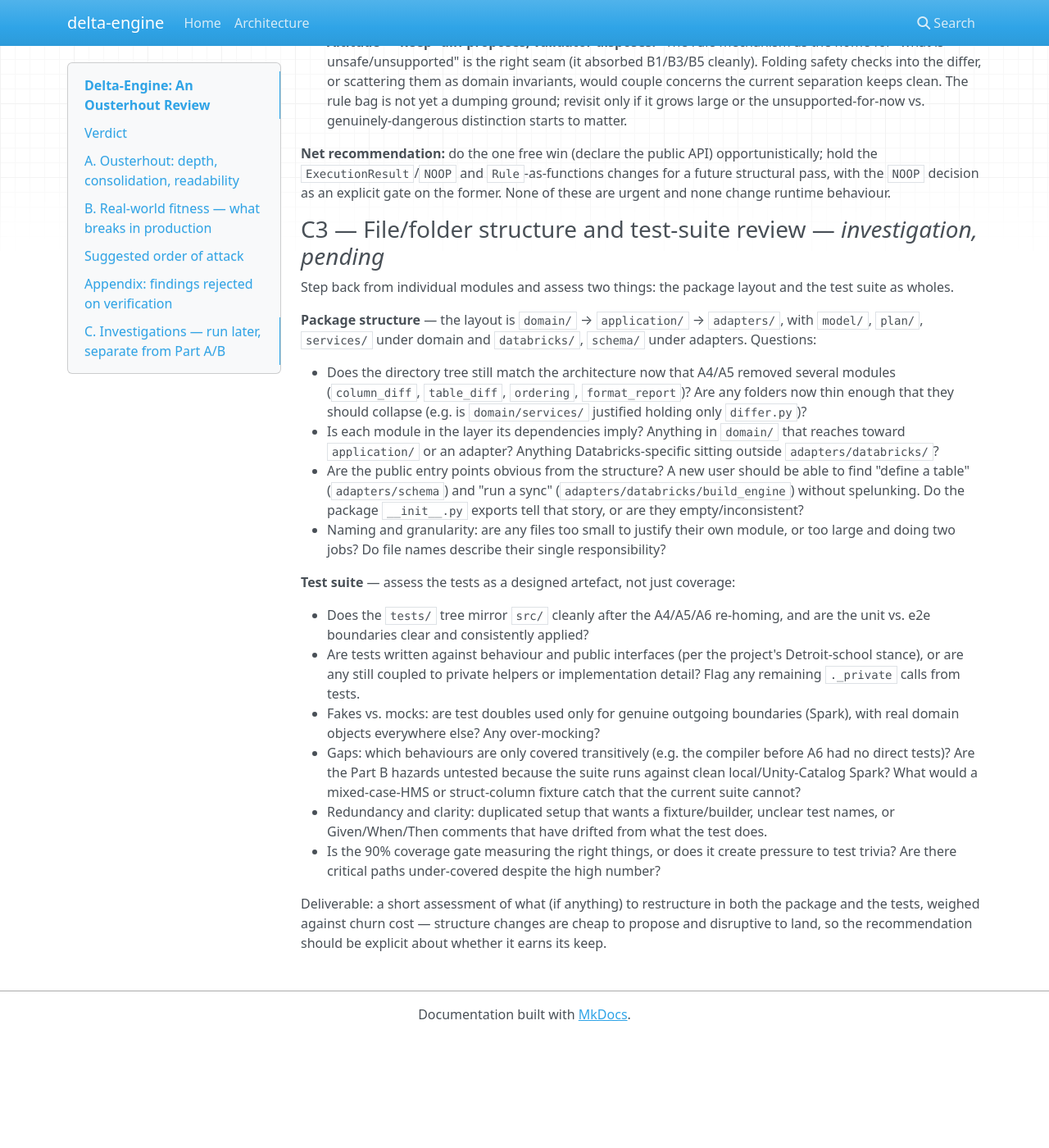
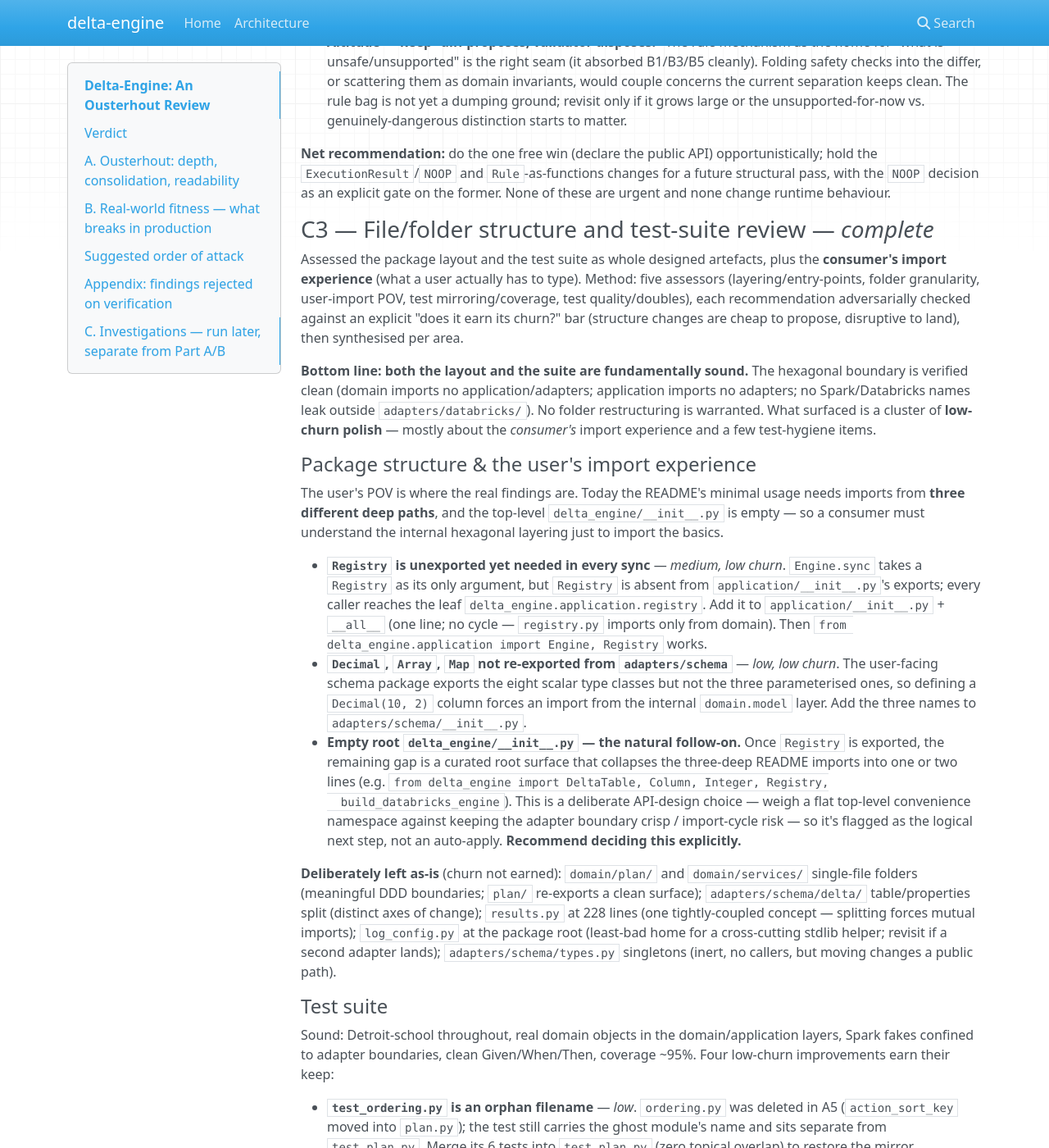
Before and after one commit to Tomoscorbin/delta-engine, an MkDocs documentation site: the page built from docs/ousterhout-review.md, in a window 1280 px wide and 1400 px high, scrolled down 10626 px. Shown: the whole window at 82% size. Built offline with MkDocs 1.6.1, drawn with Linux system fonts in a browser that asks for light colours; nearby versions of some CDN libraries; before the commit the page ends 11891 px from its top, so only the background shows below that; some of the changed text lies outside the part shown.

Commit message:
docs: record C3 structure + test-suite findings (incl. user import POV)
Assessed package layout, test suite, and the consumer's import experience. Both
layout and suite are fundamentally sound; hexagonal boundary verified clean. No
folder restructuring warranted -- findings are low-churn polish.

User-import POV (the real findings): Registry is needed for every sync but
unexported (callers reach the leaf module); Decimal/Array/Map aren't re-exported
from adapters/schema (forces a domain-layer import); the empty root __init__ is
the natural follow-on for a one-line README import -- flagged as an explicit
API-design decision, not auto-applied.

Test suite: orphan test_ordering.py filename (ordering.py deleted in A5);
log_config.py has untested public contracts (configure_logging idempotency,
SafeStreamHandler ValueError swallow); read.py SQL composition unpinned (fakes
discard the query); test_validation.py fakes frozen domain objects
(Detroit-school violation). One genuine bug: tests/adapters/schema/delta/ missing
__init__.py -> pytest prepend-mode import-collision hazard with the other
test_table.py.

Report-only; no code changed.

Co-Authored-By: Claude Opus 4.8 <noreply@anthropic.com>

```diff
--- a/docs/ousterhout-review.md
+++ b/docs/ousterhout-review.md
@@ -580,51 +580,101 @@ hold the `ExecutionResult`/`NOOP` and `Rule`-as-functions changes for a future
 structural pass, with the `NOOP` decision as an explicit gate on the former. None of
 these are urgent and none change runtime behaviour.
 
-### C3 — File/folder structure and test-suite review — *investigation, pending*
+### C3 — File/folder structure and test-suite review — *complete*
 
-Step back from individual modules and assess two things: the package layout and
-the test suite as wholes.
+Assessed the package layout and the test suite as whole designed artefacts, plus
+the **consumer's import experience** (what a user actually has to type). Method:
+five assessors (layering/entry-points, folder granularity, user-import POV, test
+mirroring/coverage, test quality/doubles), each recommendation adversarially
+checked against an explicit "does it earn its churn?" bar (structure changes are
+cheap to propose, disruptive to land), then synthesised per area.
 
-**Package structure** — the layout is `domain/` → `application/` → `adapters/`,
-with `model/`, `plan/`, `services/` under domain and `databricks/`, `schema/`
-under adapters. Questions:
+**Bottom line: both the layout and the suite are fundamentally sound.** The
+hexagonal boundary is verified clean (domain imports no application/adapters;
+application imports no adapters; no Spark/Databricks names leak outside
+`adapters/databricks/`). No folder restructuring is warranted. What surfaced is a
+cluster of **low-churn polish** — mostly about the *consumer's* import experience
+and a few test-hygiene items.
 
-- Does the directory tree still match the architecture now that A4/A5 removed
-  several modules (`column_diff`, `table_diff`, `ordering`, `format_report`)? Are
-  any folders now thin enough that they should collapse (e.g. is
-  `domain/services/` justified holding only `differ.py`)?
-- Is each module in the layer its dependencies imply? Anything in `domain/` that
-  reaches toward `application/` or an adapter? Anything Databricks-specific
-  sitting outside `adapters/databricks/`?
-- Are the public entry points obvious from the structure? A new user should be
-  able to find "define a table" (`adapters/schema`) and "run a sync"
-  (`adapters/databricks/build_engine`) without spelunking. Do the package
-  `__init__.py` exports tell that story, or are they empty/inconsistent?
-- Naming and granularity: are any files too small to justify their own module,
-  or too large and doing two jobs? Do file names describe their single
-  responsibility?
+#### Package structure & the user's import experience
 
-**Test suite** — assess the tests as a designed artefact, not just coverage:
+The user's POV is where the real findings are. Today the README's minimal usage
+needs imports from **three different deep paths**, and the top-level
+`delta_engine/__init__.py` is empty — so a consumer must understand the internal
+hexagonal layering just to import the basics.
 
-- Does the `tests/` tree mirror `src/` cleanly after the A4/A5/A6 re-homing, and
-  are the unit vs. e2e boundaries clear and consistently applied?
-- Are tests written against behaviour and public interfaces (per the project's
-  Detroit-school stance), or are any still coupled to private helpers or
-  implementation detail? Flag any remaining `._private` calls from tests.
-- Fakes vs. mocks: are test doubles used only for genuine outgoing boundaries
-  (Spark), with real domain objects everywhere else? Any over-mocking?
-- Gaps: which behaviours are only covered transitively (e.g. the compiler before
-  A6 had no direct tests)? Are the Part B hazards untested because the suite runs
-  against clean local/Unity-Catalog Spark? What would a mixed-case-HMS or
-  struct-column fixture catch that the current suite cannot?
-- Redundancy and clarity: duplicated setup that wants a fixture/builder,
-  unclear test names, or Given/When/Then comments that have drifted from what
-  the test does.
-- Is the 90% coverage gate measuring the right things, or does it create
-  pressure to test trivia? Are there critical paths under-covered despite the
-  high number?
+- **`Registry` is unexported yet needed in every sync** — *medium, low churn*.
+  `Engine.sync` takes a `Registry` as its only argument, but `Registry` is absent
+  from `application/__init__.py`'s exports; every caller reaches the leaf
+  `delta_engine.application.registry`. Add it to `application/__init__.py` +
+  `__all__` (one line; no cycle — `registry.py` imports only from domain). Then
+  `from delta_engine.application import Engine, Registry` works.
+- **`Decimal`, `Array`, `Map` not re-exported from `adapters/schema`** — *low,
+  low churn*. The user-facing schema package exports the eight scalar type
+  classes but not the three parameterised ones, so defining a `Decimal(10, 2)`
+  column forces an import from the internal `domain.model` layer. Add the three
+  names to `adapters/schema/__init__.py`.
+- **Empty root `delta_engine/__init__.py` — the natural follow-on.** Once
+  `Registry` is exported, the remaining gap is a curated root surface that
+  collapses the three-deep README imports into one or two lines (e.g.
+  `from delta_engine import DeltaTable, Column, Integer, Registry,
+  build_databricks_engine`). This is a deliberate API-design choice — weigh a
+  flat top-level convenience namespace against keeping the adapter boundary
+  crisp / import-cycle risk — so it's flagged as the logical next step, not an
+  auto-apply. **Recommend deciding this explicitly.**
 
-Deliverable: a short assessment of what (if anything) to restructure in both the
-package and the tests, weighed against churn cost — structure changes are cheap
-to propose and disruptive to land, so the recommendation should be explicit about
-whether it earns its keep.
+**Deliberately left as-is** (churn not earned): `domain/plan/` and
+`domain/services/` single-file folders (meaningful DDD boundaries; `plan/`
+re-exports a clean surface); `adapters/schema/delta/` table/properties split
+(distinct axes of change); `results.py` at 228 lines (one tightly-coupled concept
+— splitting forces mutual imports); `log_config.py` at the package root (least-bad
+home for a cross-cutting stdlib helper; revisit if a second adapter lands);
+`adapters/schema/types.py` singletons (inert, no callers, but moving changes a
+public path).
+
+#### Test suite
+
+Sound: Detroit-school throughout, real domain objects in the domain/application
+layers, Spark fakes confined to adapter boundaries, clean Given/When/Then,
+coverage ~95%. Four low-churn improvements earn their keep:
+
+- **`test_ordering.py` is an orphan filename** — *low*. `ordering.py` was deleted
+  in A5 (`action_sort_key` moved into `plan.py`); the test still carries the ghost
+  module's name and sits separate from `test_plan.py`. Merge its 6 tests into
+  `test_plan.py` (zero topical overlap) to restore the mirror.
+- **`log_config.py` has untested logic** — *medium*. Three real contracts with no
+  test: `configure_logging` idempotency (the `root.handlers.clear()` guard — a
+  *public, README-documented* contract), `SafeStreamHandler.emit` swallowing
+  `ValueError` on teardown, and the formatter's level-colour branches. ~35-line
+  pure-stdlib `test_log_config.py` covers all three.
+- **SQL string composition in `read.py` is unpinned** — *low*. Every Spark fake
+  discards the query string, so a wrong column alias / dropped `LIMIT 1` / wrong
+  `DESCRIBE` verb would pass the whole suite and only fail against a live catalog.
+  A ~15-line `test_read.py` with substring assertions pins the one thing
+  `test_dialect.py` can't (the composition).
+- **`test_validation.py` fakes frozen domain objects** — *medium*. Its top half
+  defines five fakes (`_FakeColumn`/`_FakePlan`/`_FakeObserved`/`_FakeDesired`/
+  `_FakeContext`) standing in for frozen dataclasses that cost nothing to build —
+  a Detroit-school violation. The file's *lower* half already uses the real
+  `PlanContext`/`Column`/etc. via a `_context()` helper; converge on that. (One
+  wrinkle: partition tests need a real `Column("ds", …)` so `TableSnapshot`'s
+  partition-reference validation passes.)
+
+**Test items noted but not actioned:** the C1 test-private accesses
+(`reader._table_exists`/`_fetch_properties`/`_fetch_table_comment`, the e2e
+`_table_exists` monkeypatch, `test_compile`'s `_compile_action.dispatch`) — these
+are the C1 findings; the `_table_exists` pair is redundant and deletable, but the
+`_fetch_properties`/`_fetch_table_comment` tests carry two assertions
+(MappingProxyType immutability; `None`→`""` comment coercion) with no current
+public-interface equivalent, so they need those assertions migrated to
+`fetch_state`-level tests first. A `@pytest.mark.spark` scheme to give a fast
+`pytest -m "not spark"` loop is endorsed in principle but only pays off if
+documented in a Make target. `properties.py` / `ports.py` correctly need no
+dedicated tests.
+
+**One genuine bug surfaced, not just polish:** `tests/adapters/schema/delta/` is
+missing its `__init__.py` (every other populated leaf test dir has one). Two files
+named `test_table.py` exist in the tree, and with pytest's default *prepend*
+import mode and no `importmode` set, that is an import-collision hazard that
+happens to pass today only because the two files' names are disjoint. Add the
+empty `__init__.py` — *low churn, removes undefined behaviour*.
```
